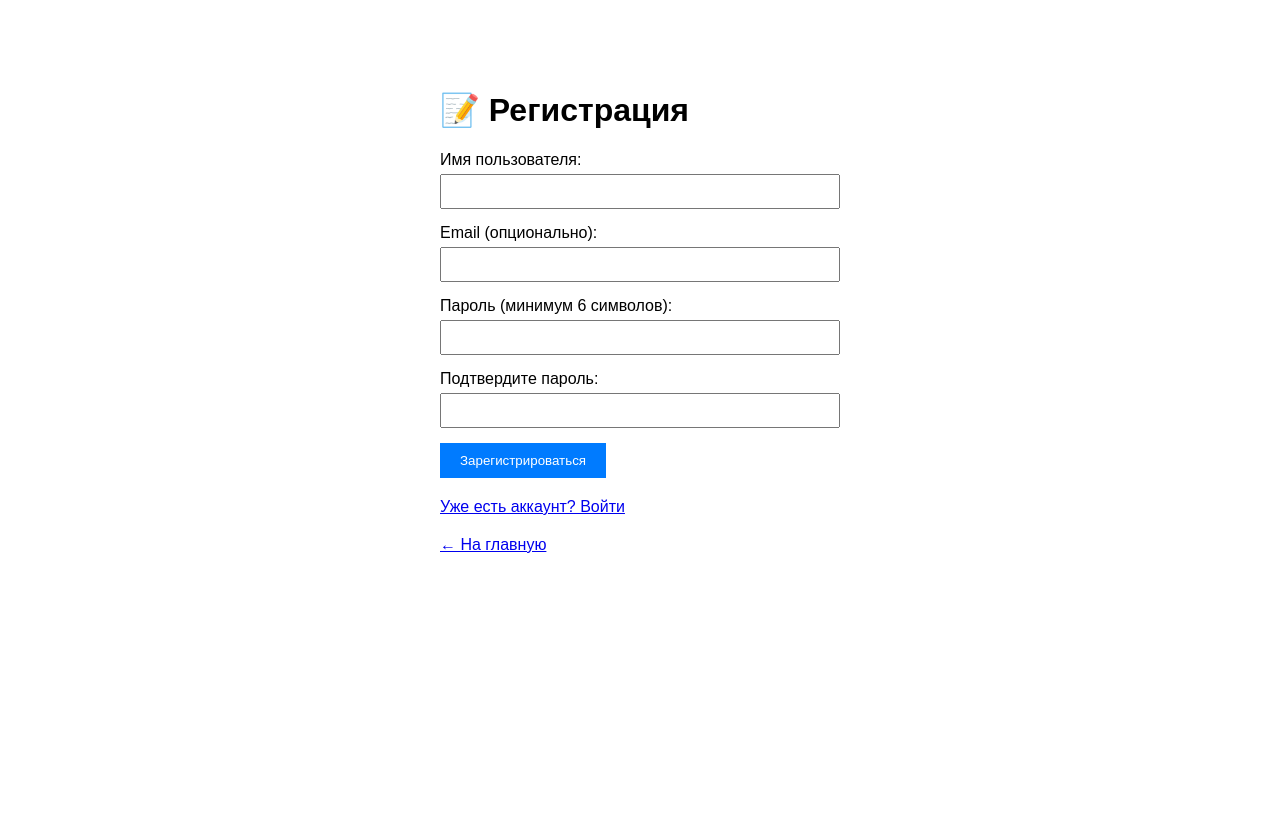
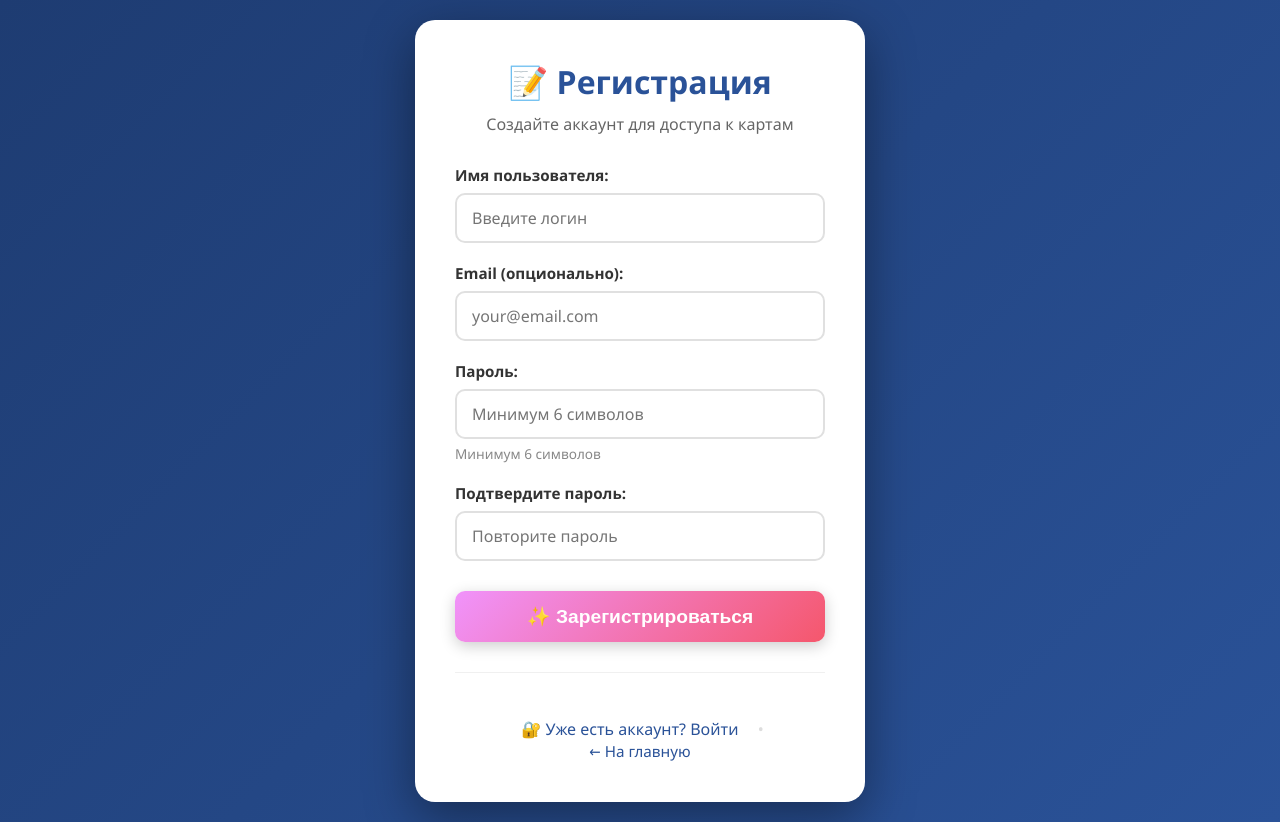
Before and after one commit to venomjarik-art/Project-DnD, a FastAPI app: page /register in a window 1280 px wide. Before the commit the page ends 553 px from the top, so only its background shows below. Run offline with FastAPI, Linux system fonts and the light colour scheme; parts of the project's set-up code (start-up, migrations or seed data) failed here and were passed over.

Commit message:
style: обновить страницу регистрации в стиле дашборда

```diff
--- a/templates/register.html
+++ b/templates/register.html
@@ -5,47 +5,226 @@
     <meta name="viewport" content="width=device-width, initial-scale=1.0">
     <title>Регистрация</title>
     <style>
-        body { font-family: Arial, sans-serif; max-width: 400px; margin: 50px auto; padding: 20px; }
-        .form-group { margin-bottom: 15px; }
-        label { display: block; margin-bottom: 5px; }
-        input { width: 100%; padding: 8px; box-sizing: border-box; }
-        button { background: #007bff; color: white; border: none; padding: 10px 20px; cursor: pointer; }
-        .error { color: red; margin-bottom: 15px; }
-        .back { display: block; margin-top: 20px; }
+        * {
+            margin: 0;
+            padding: 0;
+            box-sizing: border-box;
+        }
+
+        body {
+            font-family: 'Segoe UI', Tahoma, Geneva, Verdana, sans-serif;
+            background: linear-gradient(135deg, #1e3c72 0%, #2a5298 100%);
+            min-height: 100vh;
+            padding: 20px;
+            display: flex;
+            align-items: center;
+            justify-content: center;
+        }
+
+        .container {
+            max-width: 450px;
+            width: 100%;
+            margin: 0 auto;
+        }
+
+        .register-card {
+            background: white;
+            border-radius: 20px;
+            padding: 40px;
+            box-shadow: 0 15px 50px rgba(0,0,0,0.4);
+        }
+
+        .header {
+            text-align: center;
+            margin-bottom: 30px;
+        }
+
+        .header h1 {
+            color: #2a5298;
+            font-size: 2em;
+            margin-bottom: 10px;
+        }
+
+        .header p {
+            color: #666;
+            font-size: 1em;
+        }
+
+        .form-group {
+            margin-bottom: 20px;
+        }
+
+        .form-group label {
+            display: block;
+            font-weight: bold;
+            margin-bottom: 8px;
+            color: #333;
+            font-size: 0.95em;
+        }
+
+        .form-group input {
+            width: 100%;
+            padding: 12px 15px;
+            border: 2px solid #e0e0e0;
+            border-radius: 10px;
+            font-size: 1em;
+            transition: all 0.3s;
+            font-family: inherit;
+        }
+
+        .form-group input:focus {
+            outline: none;
+            border-color: #2a5298;
+            box-shadow: 0 0 0 3px rgba(42, 82, 152, 0.1);
+        }
+
+        .form-group input.error {
+            border-color: #e74c3c;
+        }
+
+        .error-message {
+            color: #e74c3c;
+            font-size: 0.9em;
+            margin-top: 5px;
+            display: block;
+        }
+
+        .global-error {
+            background: #fee;
+            color: #c0392b;
+            padding: 12px 15px;
+            border-radius: 10px;
+            margin-bottom: 25px;
+            font-size: 0.95em;
+            border-left: 4px solid #c0392b;
+        }
+
+        .button-group {
+            margin-top: 30px;
+        }
+
+        .btn-primary {
+            width: 100%;
+            padding: 14px;
+            background: linear-gradient(135deg, #f093fb 0%, #f5576c 100%);
+            color: white;
+            border: none;
+            border-radius: 10px;
+            font-size: 1.2em;
+            font-weight: bold;
+            cursor: pointer;
+            transition: all 0.3s;
+            box-shadow: 0 4px 15px rgba(0,0,0,0.2);
+        }
+
+        .btn-primary:hover {
+            transform: translateY(-2px);
+            box-shadow: 0 6px 20px rgba(0,0,0,0.3);
+        }
+
+        .links {
+            margin-top: 25px;
+            text-align: center;
+        }
+
+        .links a {
+            display: inline-block;
+            margin: 0 10px;
+            color: #2a5298;
+            text-decoration: none;
+            font-weight: 500;
+            transition: color 0.3s;
+        }
+
+        .links a:hover {
+            color: #1e3c72;
+            text-decoration: underline;
+        }
+
+        .separator {
+            color: #ddd;
+            margin: 0 5px;
+        }
+
+        .back-link {
+            display: inline-flex;
+            align-items: center;
+            gap: 5px;
+            color: #666;
+            text-decoration: none;
+            font-size: 0.95em;
+            transition: color 0.3s;
+        }
+
+        .back-link:hover {
+            color: #2a5298;
+        }
+
+        .password-hint {
+            font-size: 0.85em;
+            color: #888;
+            margin-top: 5px;
+        }
+
+        .footer {
+            margin-top: 30px;
+            padding-top: 20px;
+            border-top: 1px solid #f0f0f0;
+            text-align: center;
+        }
     </style>
 </head>
 <body>
+    <div class="container">
+        <div class="register-card">
+            <div class="header">
                 <h1>📝 Регистрация</h1>
+                <p>Создайте аккаунт для доступа к картам</p>
+            </div>
 
             {% if error %}
-    <div class="error">{{ error }}</div>
+            <div class="global-error">
+                ⚠️ {{ error }}
+            </div>
             {% endif %}
 
             <form method="post" action="/register">
                 <div class="form-group">
                     <label>Имя пользователя:</label>
-            <input type="text" name="username" value="{{ username or '' }}" required>
+                    <input type="text" name="username" value="{{ username or '' }}" required placeholder="Введите логин">
                 </div>
 
                 <div class="form-group">
                     <label>Email (опционально):</label>
-            <input type="email" name="email" value="{{ email or '' }}">
+                    <input type="email" name="email" value="{{ email or '' }}" placeholder="your@email.com">
                 </div>
 
                 <div class="form-group">
-            <label>Пароль (минимум 6 символов):</label>
-            <input type="password" name="password" required>
+                    <label>Пароль:</label>
+                    <input type="password" name="password" required placeholder="Минимум 6 символов">
+                    <div class="password-hint">Минимум 6 символов</div>
                 </div>
 
                 <div class="form-group">
                     <label>Подтвердите пароль:</label>
-            <input type="password" name="confirm_password" required>
+                    <input type="password" name="confirm_password" required placeholder="Повторите пароль">
                 </div>
 
-        <button type="submit">Зарегистрироваться</button>
+                <div class="button-group">
+                    <button type="submit" class="btn-primary">
+                        ✨ Зарегистрироваться
+                    </button>
+                </div>
             </form>
 
-    <a href="/login" class="back">Уже есть аккаунт? Войти</a>
-    <a href="/" class="back">← На главную</a>
+            <div class="footer">
+                <div class="links">
+                    <a href="/login">🔐 Уже есть аккаунт? Войти</a>
+                    <span class="separator">•</span>
+                    <a href="/" class="back-link">← На главную</a>
+                </div>
+            </div>
+        </div>
+    </div>
 </body>
 </html>
```
Lines whose indentation alone changed are shown as unchanged.
